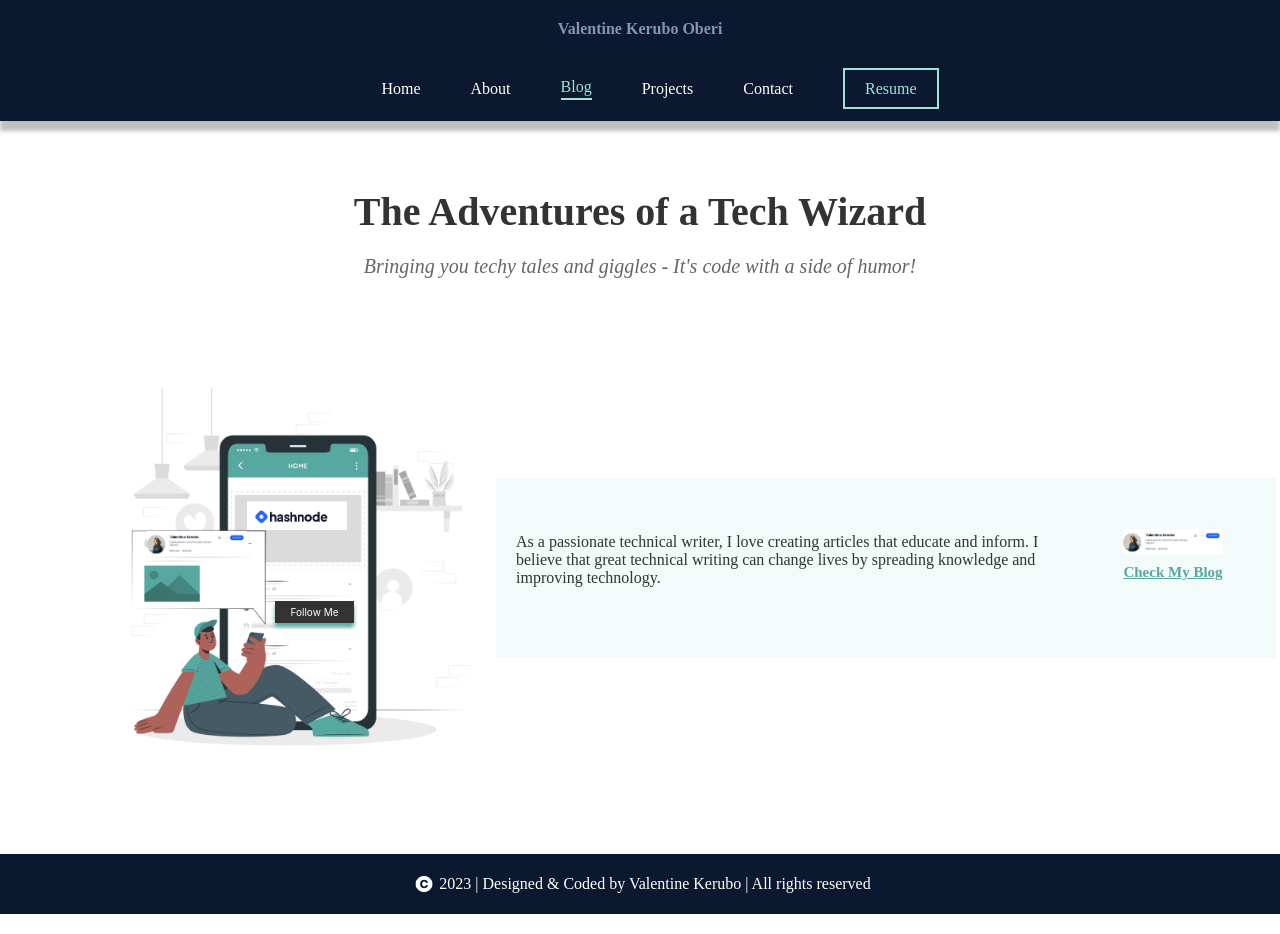
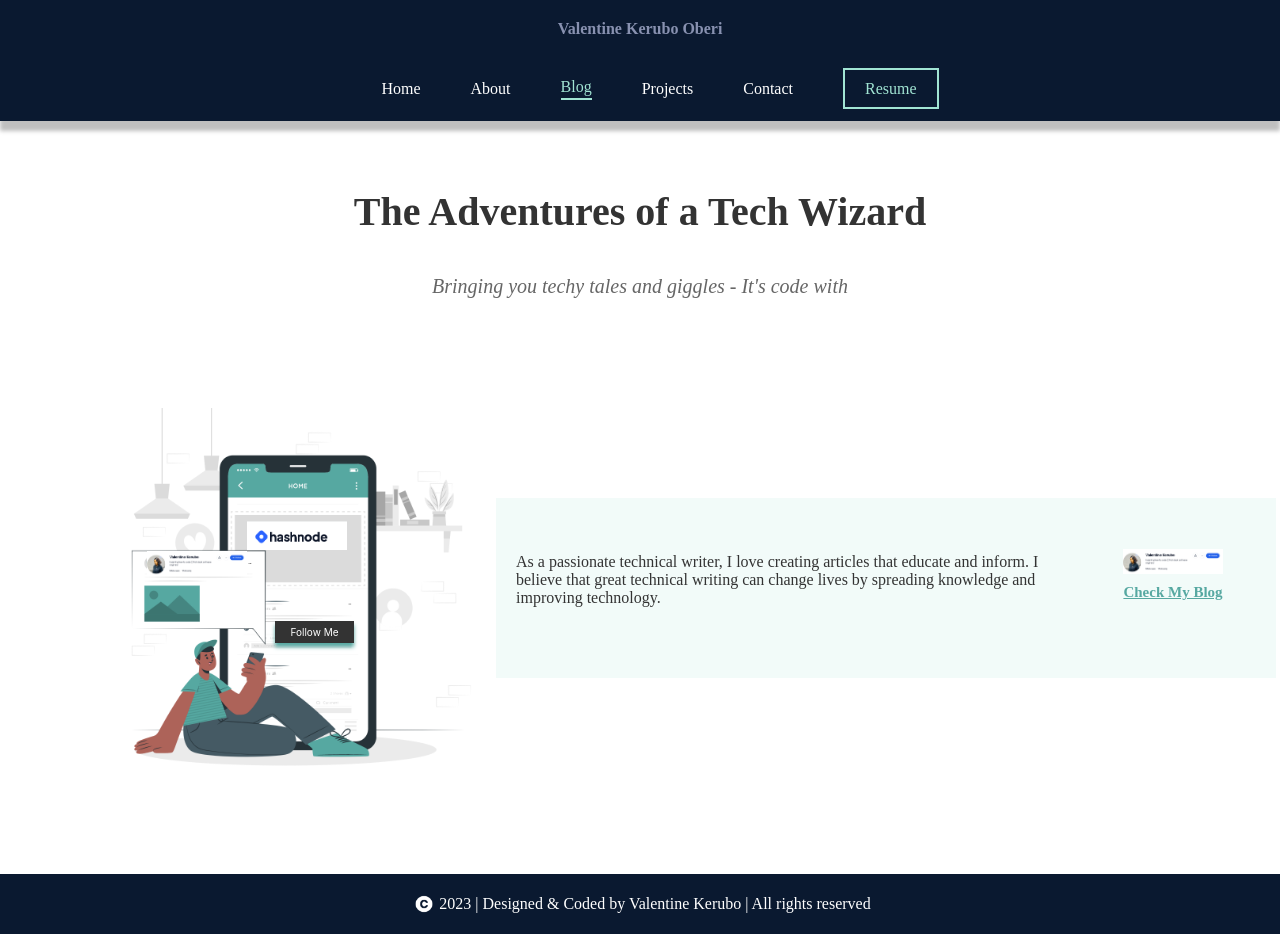
Before and after one commit to Vkerubo/my-portolio, a React (Create React App) app: page /blog in a window 1280 px wide. Built offline with nearby package versions, Linux system fonts and the light colour scheme.

Commit message:
render tagline text

```diff
--- a/src/components/BlogContent.js
+++ b/src/components/BlogContent.js
@@ -1,7 +1,5 @@
-import React from "react";
+import React, { useState, useEffect } from "react";
 import { styled } from "styled-components";
-import { useState } from "react";
-import { useEffect } from "react";
 
 const BlogTitle = styled.h1`
   color: #333;
@@ -22,7 +20,6 @@ const TaglineContainer = styled.div`
   overflow: hidden;
 `;
 
-
 const Tagline = styled.p`
   color: #666;
   font-family: Montserrat;
@@ -30,14 +27,13 @@ const Tagline = styled.p`
   font-style: italic;
   overflow: hidden;
 
-
   @media (max-width: 768px) {
     margin-bottom: 0px;
     font-size: 16px;
   }
 `;
 
-function TypingTagline({text}) {
+function TypingTagline({ text }) {
   const [displayText, setDisplayText] = useState("");
   const [textIndex, setTextIndex] = useState(0);
 
@@ -47,7 +43,7 @@ function TypingTagline({text}) {
         setDisplayText(text.substring(0, textIndex + 1));
         setTextIndex(textIndex + 1);
       }
-        }, 100) //typing speed, lower value === faster typing speed
+    }, 100); // Typing speed, lower value === faster typing speed
 
     return () => clearTimeout(typingTimer);
   }, [text, textIndex]);
@@ -56,17 +52,17 @@ function TypingTagline({text}) {
     <TaglineContainer>
       <Tagline>{displayText}</Tagline>
     </TaglineContainer>
-    )
-
-};
+  );
+}
 
 function BlogContent() {
+  const taglineText =
+    "Bringing you techy tales and giggles - It's code with a side of humor!";
+
   return (
     <BlogContainer>
       <BlogTitle>The Adventures of a Tech Wizard</BlogTitle>
-      <Tagline>
-        Bringing you techy tales and giggles - It's code with a side of humor!
-      </Tagline>
+      <TypingTagline text={taglineText} /> {/* Pass text as a prop */}
     </BlogContainer>
   );
 }
```
Lines whose indentation alone changed are shown as unchanged.
